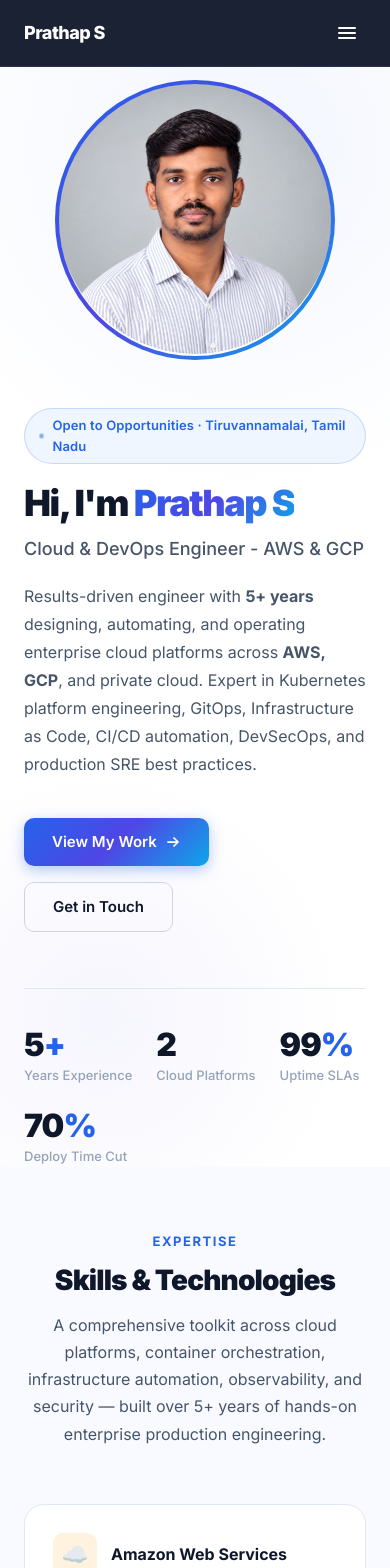
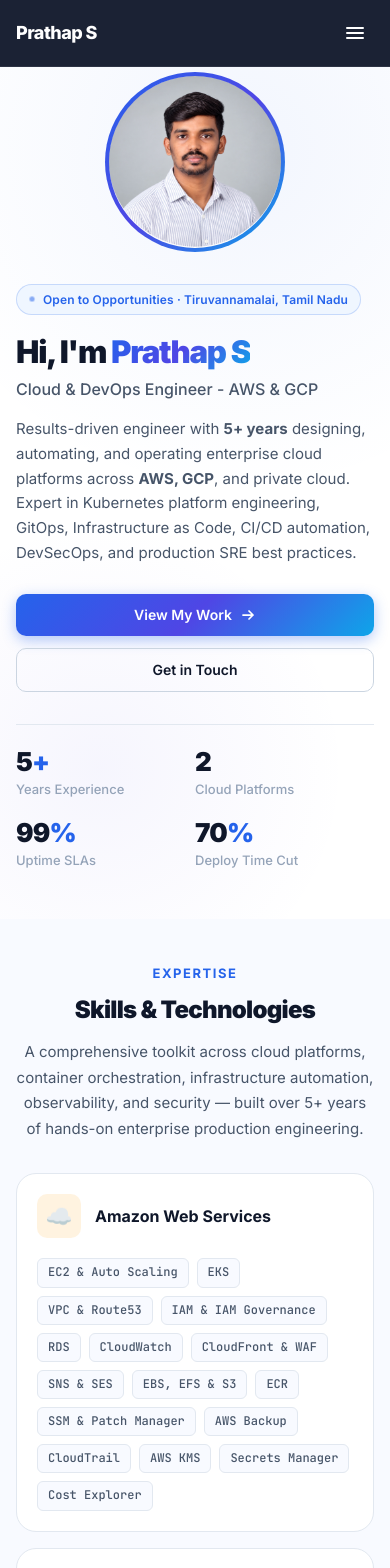
Before and after one commit to Prathaps8675/prathap-portfolio, a Next.js app: page / in a window 390 px wide. Shown: the top 1568 px of the page. Built offline with nearby package versions, Linux system fonts and the light colour scheme.

Commit message:
feat: comprehensive mobile responsive styles for all screen sizes

```diff
--- a/app/globals.css
+++ b/app/globals.css
@@ -785,14 +785,16 @@ body {
 
 /* ===================== RESPONSIVE ===================== */
 @media (max-width: 1024px) {
-  .hero-grid { grid-template-columns: 1fr; gap: 3rem; }
+  .hero-grid { grid-template-columns: 1fr; gap: 2.5rem; }
   .hero-image-wrap { order: -1; }
   .hero-avatar-ring { width: 280px; height: 280px; }
   .hero-cloud-pills.left, .hero-cloud-pills.right { display: none; }
   .contact-grid { grid-template-columns: 1fr; gap: 2.5rem; }
   .section-header { grid-template-columns: 1fr; }
 }
+
 @media (max-width: 768px) {
+  /* Navbar */
   .nav-links { display: none; }
   .nav-links.open {
     display: flex;
@@ -801,16 +803,92 @@ body {
     top: 100%;
     left: 0;
     right: 0;
-    background: #fff;
-    border-bottom: 1px solid var(--border);
-    padding: 1rem;
+    background: rgba(15,23,42,0.98);
+    border-bottom: 1px solid rgba(255,255,255,0.08);
+    padding: 0.75rem;
     gap: 0.25rem;
-    box-shadow: var(--shadow-md);
+    box-shadow: 0 8px 24px rgba(0,0,0,0.3);
+    z-index: 99;
+  }
+  .nav-links.open .nav-link {
+    width: 100%;
+    text-align: left;
+    padding: 0.625rem 1rem;
+    border-radius: 8px;
+  }
+  .nav-links.open .nav-cta {
+    width: 100%;
+    text-align: center;
+    display: block;
+    margin-top: 0.375rem;
+    padding: 0.625rem 1rem;
   }
   .nav-mobile-btn { display: flex; }
-  .hero { padding-top: 5rem; }
-  .hero-stats { gap: 1.5rem; flex-wrap: wrap; }
-  .skills-grid { grid-template-columns: 1fr; }
-  .projects-grid { grid-template-columns: 1fr; }
-  .section { padding: 4rem 0; }
+
+  /* Hero */
+  .hero { padding-top: 4.5rem; min-height: auto; padding-bottom: 3rem; }
+  .hero-grid { gap: 2rem; }
+  .hero-avatar-ring { width: 220px; height: 220px; }
+  .hero-badge { font-size: 0.75rem; padding: 0.3rem 0.75rem; }
+  .hero-title { font-size: clamp(1.875rem, 8vw, 2.5rem); margin-bottom: 0.5rem; }
+  .hero-subtitle { font-size: 1rem; margin-bottom: 1rem; }
+  .hero-desc { font-size: 0.9375rem; margin-bottom: 1.75rem; line-height: 1.65; }
+  .hero-actions { gap: 0.75rem; }
+  .hero-actions .btn-primary,
+  .hero-actions .btn-secondary { width: 100%; justify-content: center; }
+  .hero-stats {
+    margin-top: 2rem;
+    padding-top: 1.5rem;
+    gap: 0;
+    display: grid;
+    grid-template-columns: 1fr 1fr;
+    row-gap: 1.25rem;
+    column-gap: 0;
+  }
+  .hero-stat-num { font-size: 1.625rem; }
+
+  /* Sections */
+  .section { padding: 3.5rem 0; }
+  .section-header { margin-bottom: 2rem; }
+  .section-header-full { margin-bottom: 2rem; }
+  .section-title { font-size: clamp(1.5rem, 6vw, 2rem); }
+  .section-desc { font-size: 0.9375rem; }
+
+  /* Skills */
+  .skills-grid { grid-template-columns: 1fr; gap: 1rem; }
+  .skill-category { padding: 1.25rem; }
+
+  /* Projects */
+  .projects-grid { grid-template-columns: 1fr; gap: 1rem; }
+  .project-card { padding: 1.25rem; }
+  .project-title { font-size: 1rem; }
+  .project-desc { font-size: 0.875rem; }
+
+  /* Experience / Timeline */
+  .timeline { padding-left: 1.25rem; }
+  .timeline-item::before { left: -1.625rem; width: 10px; height: 10px; }
+  .timeline-card { padding: 1.25rem; }
+  .timeline-top { flex-direction: column; gap: 0.5rem; align-items: flex-start; }
+  .timeline-role { font-size: 1rem; }
+  .timeline-desc { font-size: 0.875rem; margin: 0.5rem 0 0.75rem; }
+
+  /* Contact */
+  .contact-items { gap: 1rem; }
+  .contact-socials { gap: 0.5rem; margin-top: 1.25rem; }
+
+  /* Buttons */
+  .btn-primary, .btn-secondary { padding: 0.625rem 1.25rem; font-size: 0.875rem; }
 }
+
+@media (max-width: 480px) {
+  .container-main { padding: 0 1rem; }
+  .hero-avatar-ring { width: 180px; height: 180px; }
+  .hero-stats { grid-template-columns: 1fr 1fr; }
+  .project-tags { gap: 0.375rem; }
+  .project-tag { font-size: 0.7rem; padding: 0.2rem 0.5rem; }
+  .skill-tag { font-size: 0.75rem; padding: 0.25rem 0.625rem; }
+  .timeline-tags { gap: 0.375rem; }
+  .timeline-tag { font-size: 0.7rem; }
+  .section { padding: 2.75rem 0; }
+  .footer { padding: 1.5rem 0; font-size: 0.8125rem; }
+}
```
